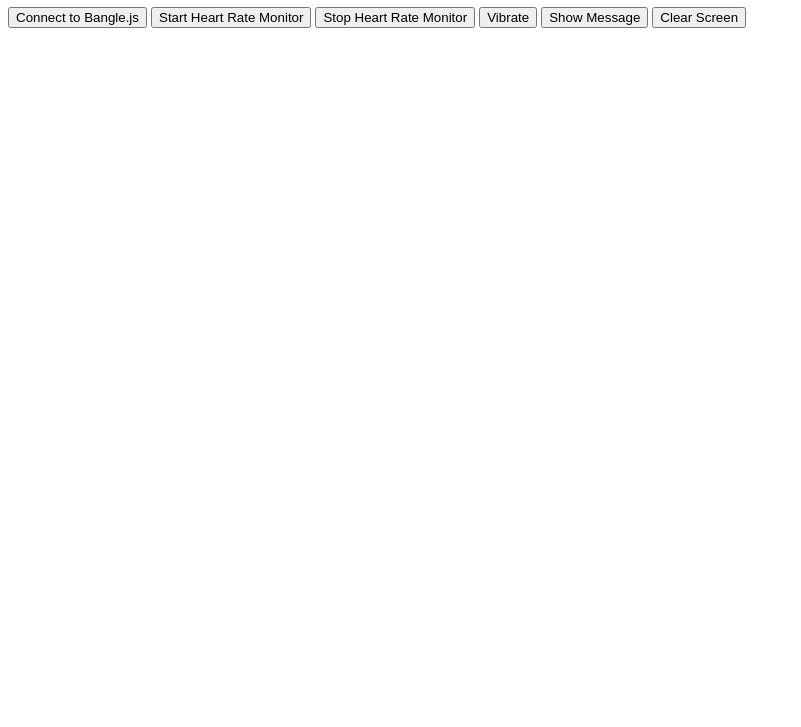
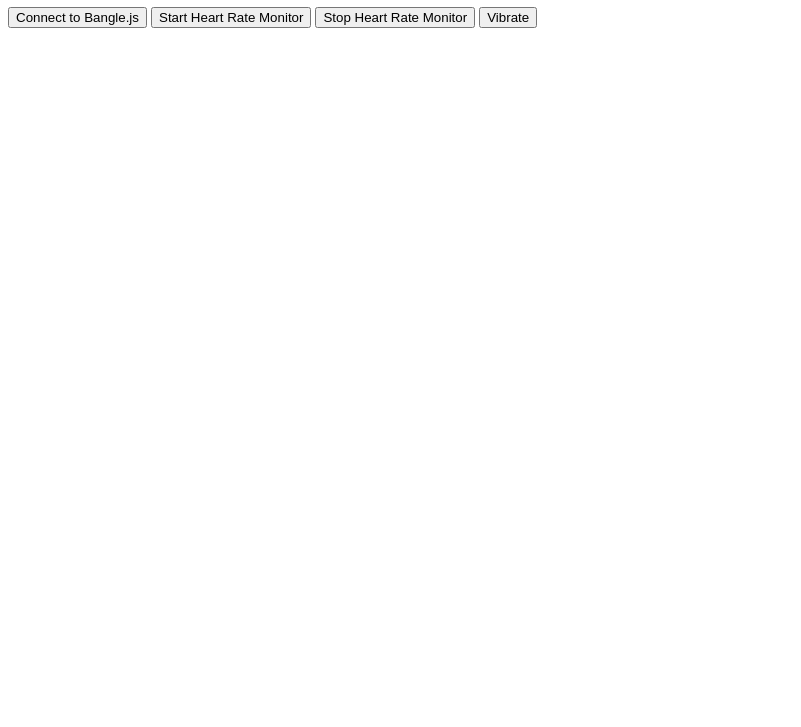
Before and after one commit to atitkh/banglejs_es_logger, a plain HTML site: page index.html in a window 1280 px wide. Shown: the part 73-800 px from the top of the page, without its empty margins (0-801 px from the left). Drawn offline with Linux system fonts and the light colour scheme.

Commit message:
Remove unused buttons from the Bangle.js 2 app interface

```diff
--- a/index.html
+++ b/index.html
@@ -12,8 +12,6 @@
     <button id="startHRM">Start Heart Rate Monitor</button>
     <button id="stopHRM">Stop Heart Rate Monitor</button>
     <button id="vibrate">Vibrate</button>
-    <button id="showMessage">Show Message</button>
-    <button id="clearScreen">Clear Screen</button>
     <div id="log"></div>
 </body>
 </html>
```
